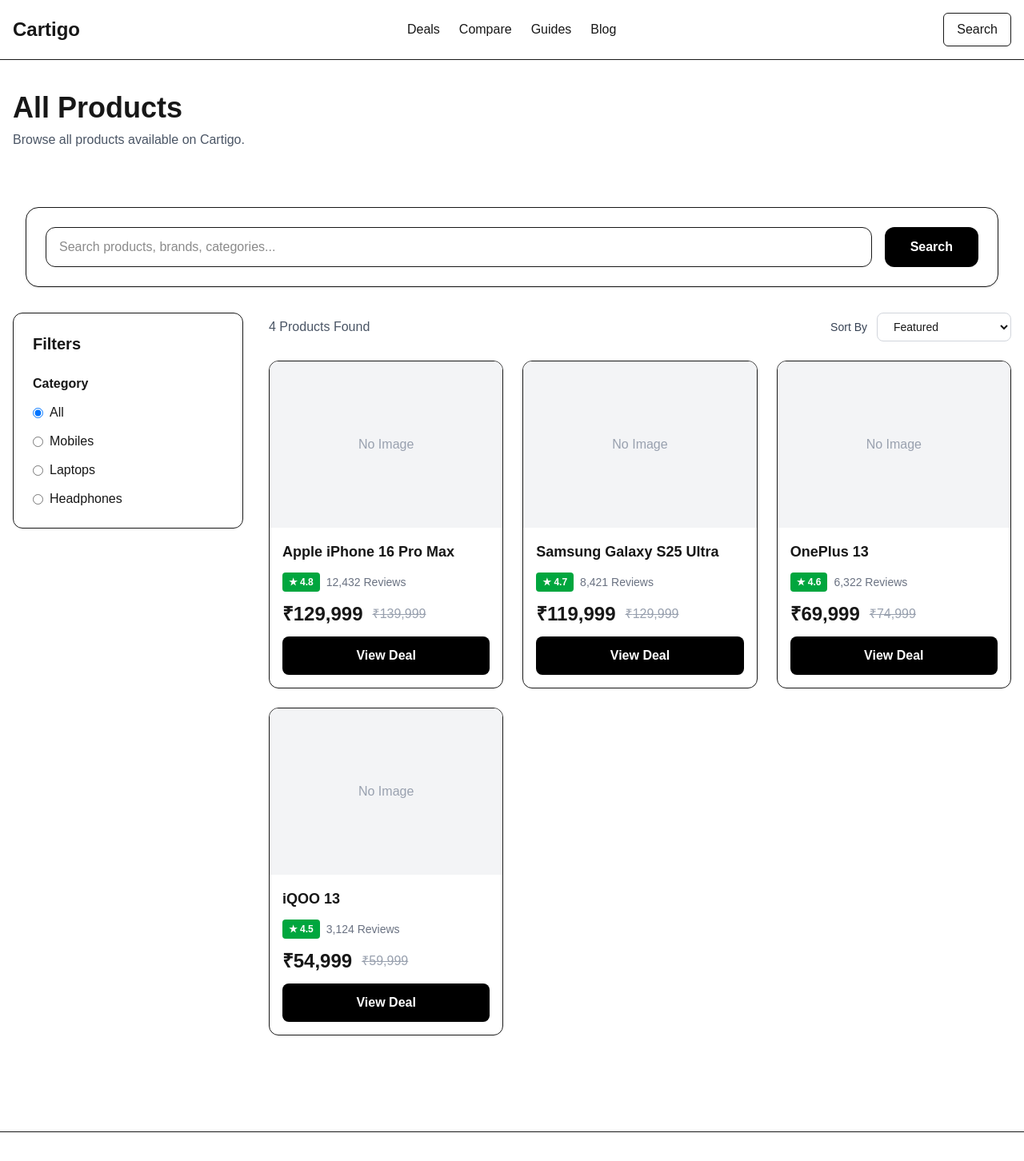
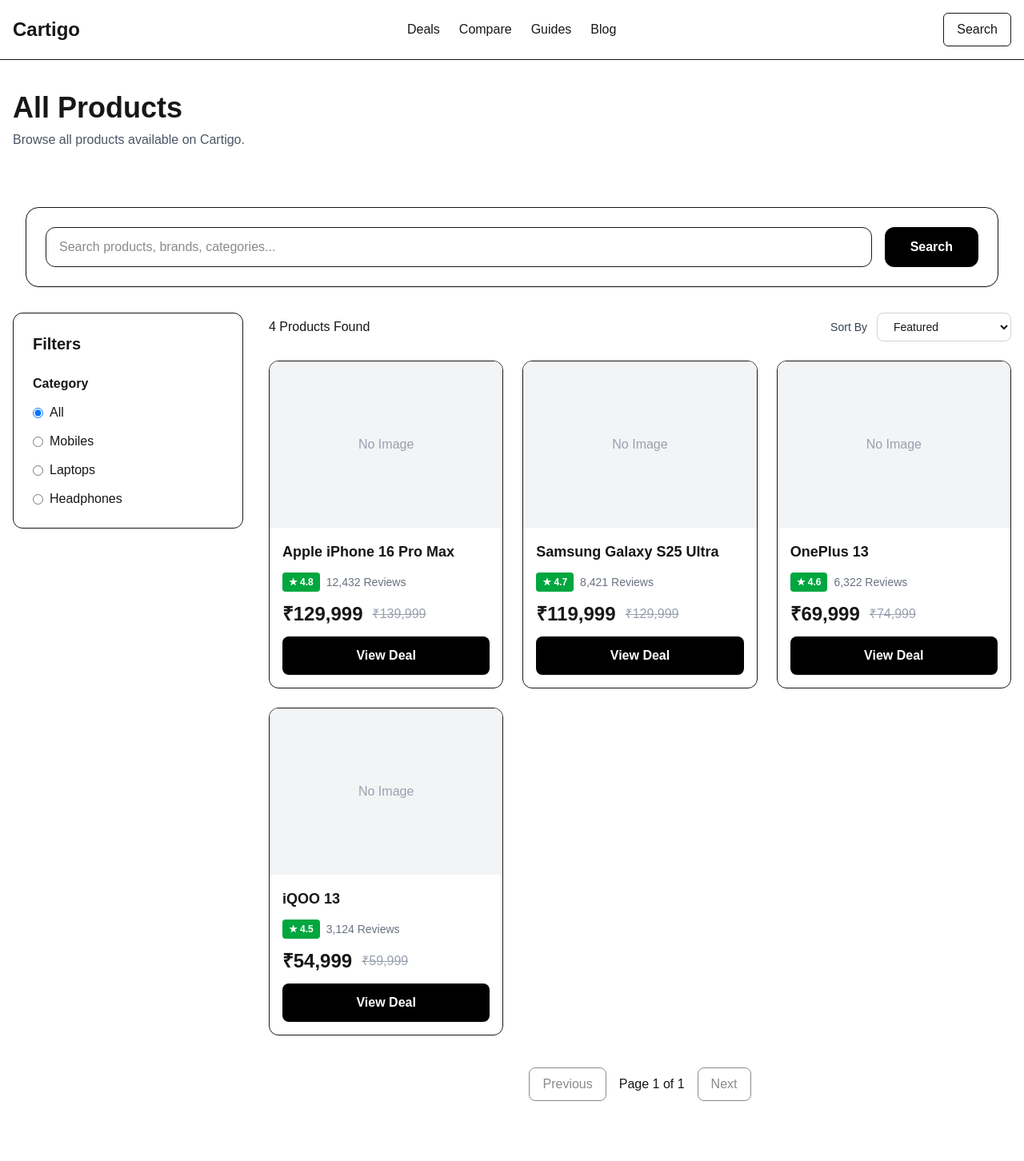
Before and after one commit to payadav142-rgb/cartigo, a Next.js app: page /products in a window 1280 px wide. Shown: the top 1452 px of the page at 80% size. Built offline with nearby package versions, Linux system fonts and the light colour scheme.

Commit message:
feat: integrate product pagination

```diff
--- /dev/null
+++ b/components/products/Pagination.tsx
@@ -0,0 +1,39 @@
+"use client";
+
+type PaginationProps = {
+  currentPage: number;
+  totalPages: number;
+  onPrevious: () => void;
+  onNext: () => void;
+};
+
+export default function Pagination({
+  currentPage,
+  totalPages,
+  onPrevious,
+  onNext,
+}: PaginationProps) {
+  return (
+    <div className="mt-10 flex items-center justify-center gap-4">
+      <button
+        onClick={onPrevious}
+        disabled={currentPage === 1}
+        className="rounded-lg border px-4 py-2 disabled:cursor-not-allowed disabled:opacity-50"
+      >
+        Previous
+      </button>
+
+      <span className="font-medium">
+        Page {currentPage} of {totalPages}
+      </span>
+
+      <button
+        onClick={onNext}
+        disabled={currentPage === totalPages}
+        className="rounded-lg border px-4 py-2 disabled:cursor-not-allowed disabled:opacity-50"
+      >
+        Next
+      </button>
+    </div>
+  );
+}
--- a/components/products/ProductsClient.tsx
+++ b/components/products/ProductsClient.tsx
@@ -1,14 +1,17 @@
 "use client";
 
 import { products } from "@/data/products";
+
 import ProductCard from "@/components/shared/ProductCard";
+import SearchBar from "@/components/shared/SearchBar";
 import FilterSidebar from "./FilterSidebar";
 import SortDropdown from "./SortDropdown";
-import SearchBar from "@/components/shared/SearchBar";
+import Pagination from "./Pagination";
 
 import { useProductSearch } from "@/hooks/useProductSearch";
 import { useProductFilter } from "@/hooks/useProductFilter";
 import { useProductSort } from "@/hooks/useProductSort";
+import { usePagination } from "@/hooks/usePagination";
 
 export default function ProductsClient() {
   // Search
@@ -32,16 +35,23 @@
     sortedProducts,
   } = useProductSort(filteredProducts);
 
+  // Pagination
+  const {
+    currentPage,
+    totalPages,
+    paginatedItems,
+    nextPage,
+    previousPage,
+  } = usePagination(sortedProducts, 12);
+
   return (
     <>
-      {/* Search */}
       <SearchBar
         value={search}
         onChange={setSearch}
       />
 
       <div className="grid gap-8 lg:grid-cols-12">
-        {/* Sidebar */}
         <aside className="lg:col-span-3">
           <FilterSidebar
             category={category}
@@ -49,13 +59,9 @@
           />
         </aside>
 
-        {/* Products */}
         <section className="lg:col-span-9">
-          {/* Top Bar */}
-          <div className="mb-6 flex flex-col items-start justify-between gap-4 md:flex-row md:items-center">
-            <p className="text-gray-600">
-              {sortedProducts.length} Products Found
-            </p>
+          <div className="mb-6 flex items-center justify-between">
+            <p>{sortedProducts.length} Products Found</p>
 
             <SortDropdown
               value={sortBy}
@@ -63,8 +69,7 @@
             />
           </div>
 
-          {/* Empty State */}
-          {sortedProducts.length === 0 ? (
+          {paginatedItems.length === 0 ? (
             <div className="rounded-xl border py-20 text-center">
               <h2 className="text-2xl font-bold">
                 No Products Found
@@ -75,14 +80,23 @@
               </p>
             </div>
           ) : (
+            <>
               <div className="grid gap-6 sm:grid-cols-2 xl:grid-cols-3">
-              {sortedProducts.map((product) => (
+                {paginatedItems.map((product) => (
                   <ProductCard
                     key={product.id}
                     product={product}
                   />
                 ))}
               </div>
+
+              <Pagination
+                currentPage={currentPage}
+                totalPages={totalPages}
+                onPrevious={previousPage}
+                onNext={nextPage}
+              />
+            </>
           )}
         </section>
       </div>
```
Lines whose indentation alone changed are shown as unchanged.
